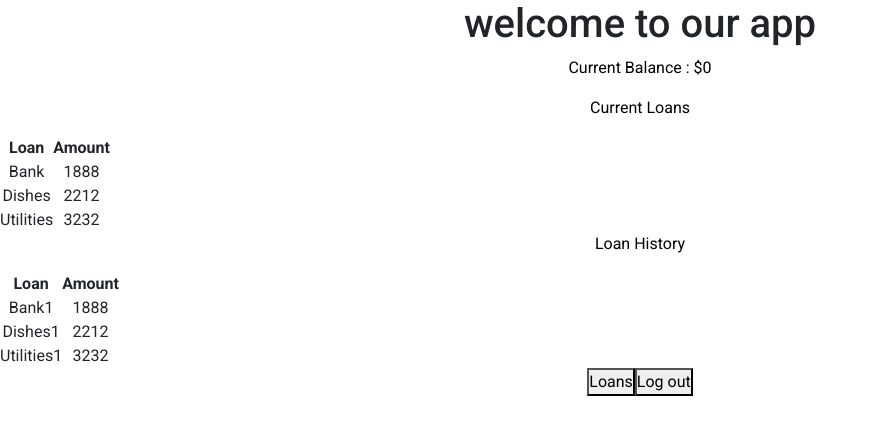
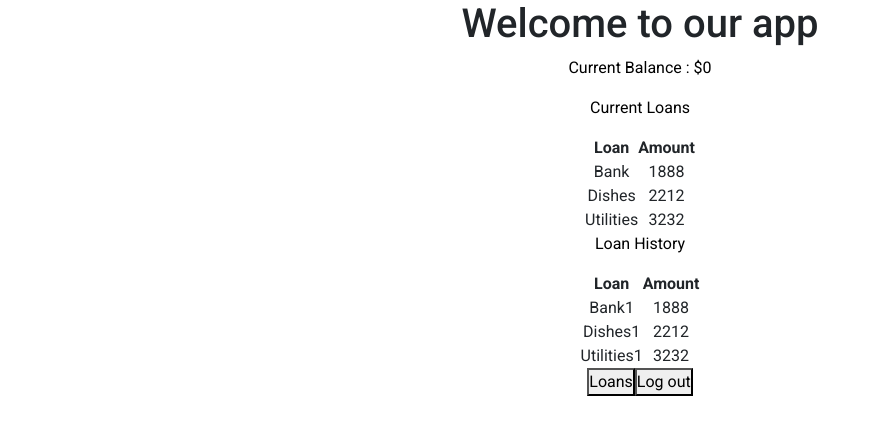
Before and after one commit to techtrek4/TT4_13, a React (Create React App) app in the folder frontend/: page /home in a window 1280 px wide. Shown: the top 434 px of the page, without its empty margins (0-879 px from the left). Built offline with nearby package versions, Linux system fonts and the light colour scheme; the HTML template or start-up script is replaced by a standard one; a web font is replaced by a local one.

Commit message:
fix table centering

```diff
--- a/frontend/src/App.css
+++ b/frontend/src/App.css
@@ -5,7 +5,14 @@
   padding: 0;
   font-family: "Roboto", sans-serif;
 }
+table
+{
 
+margin-right: auto;
+
+margin-left: auto;
+
+}
 .button {
   margin: 1rem;
   padding: 0.6rem;
@@ -20,6 +27,13 @@
 
 .button:hover {
   background: #ff3333;
+}
+
+.text-center m-5-auto {
+  height: 100vh; /* Magic here */
+  display: flex;
+  justify-content: center;
+  align-items: center;
 }
 
 /* #reg_btn span {
--- a/frontend/src/components/pages/HomePage.js
+++ b/frontend/src/components/pages/HomePage.js
@@ -15,11 +15,11 @@ const CurrentLoans = [
 export default function HomePage() {
     return (
         <div className="text-center m-5-auto">
-            <h1 className="main-title home-page-title">welcome to our app</h1>
+            <h1 className="main-title home-page-title">Welcome to our app</h1>
                 <p style={{ color: 'Black' }} className="main-para text-center">Current Balance : $0 </p>
                 <p style={{ color: 'Black' }} className="main-para text-center">Current Loans </p>
                 <div className= 'text-center'>
-                <table align="center">
+                <table>
                     <tr>
                         <th>Loan</th>
                         <th>Amount</th>
@@ -35,7 +35,7 @@ export default function HomePage() {
                 </table>
                 </div>
                 <p style={{ color: 'Black' }} className="main-para text-center">Loan History </p>
-                <table align="center">
+                <table>
                     <tr>
                         <th>Loan</th>
                         <th>Amount</th>
```
